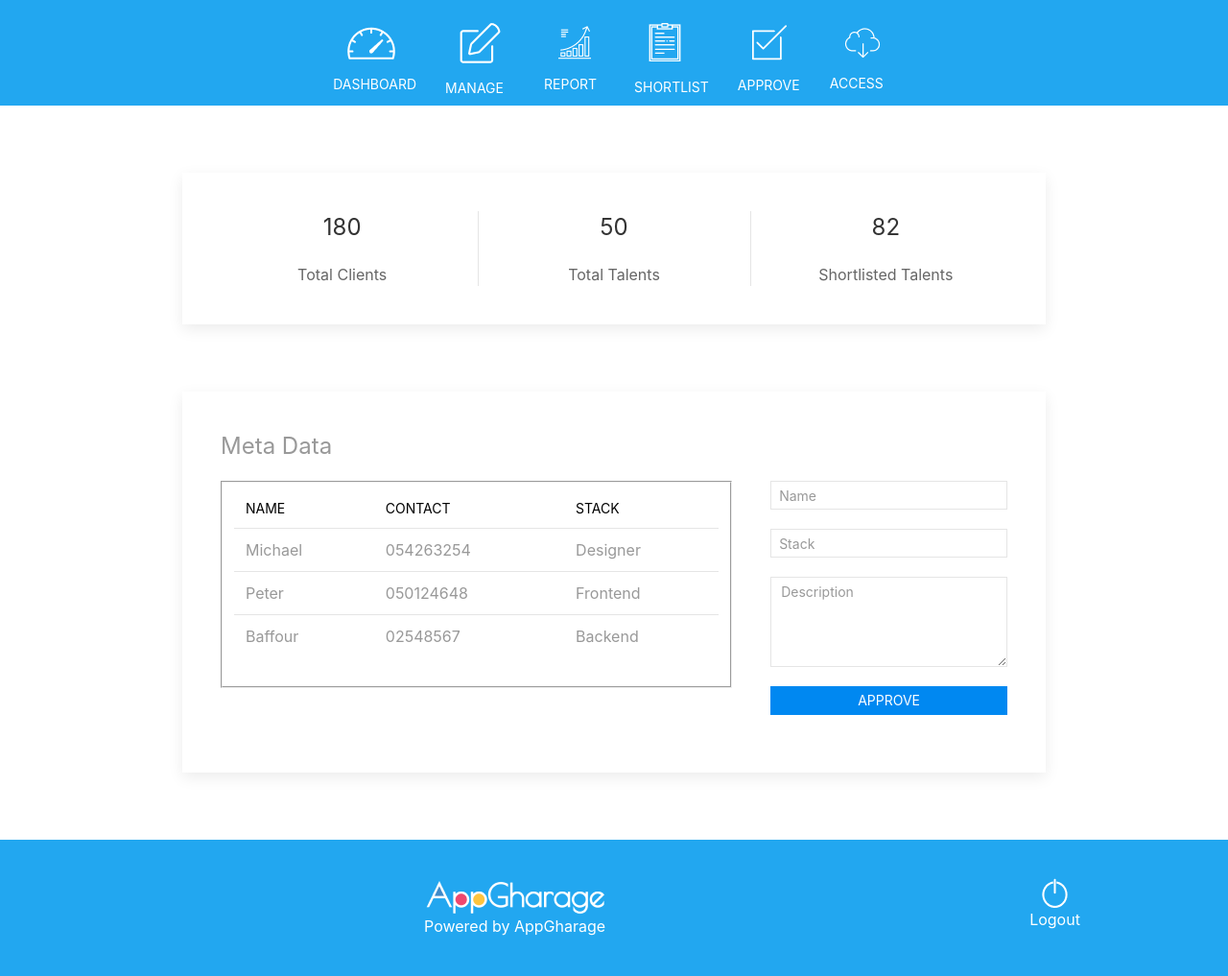
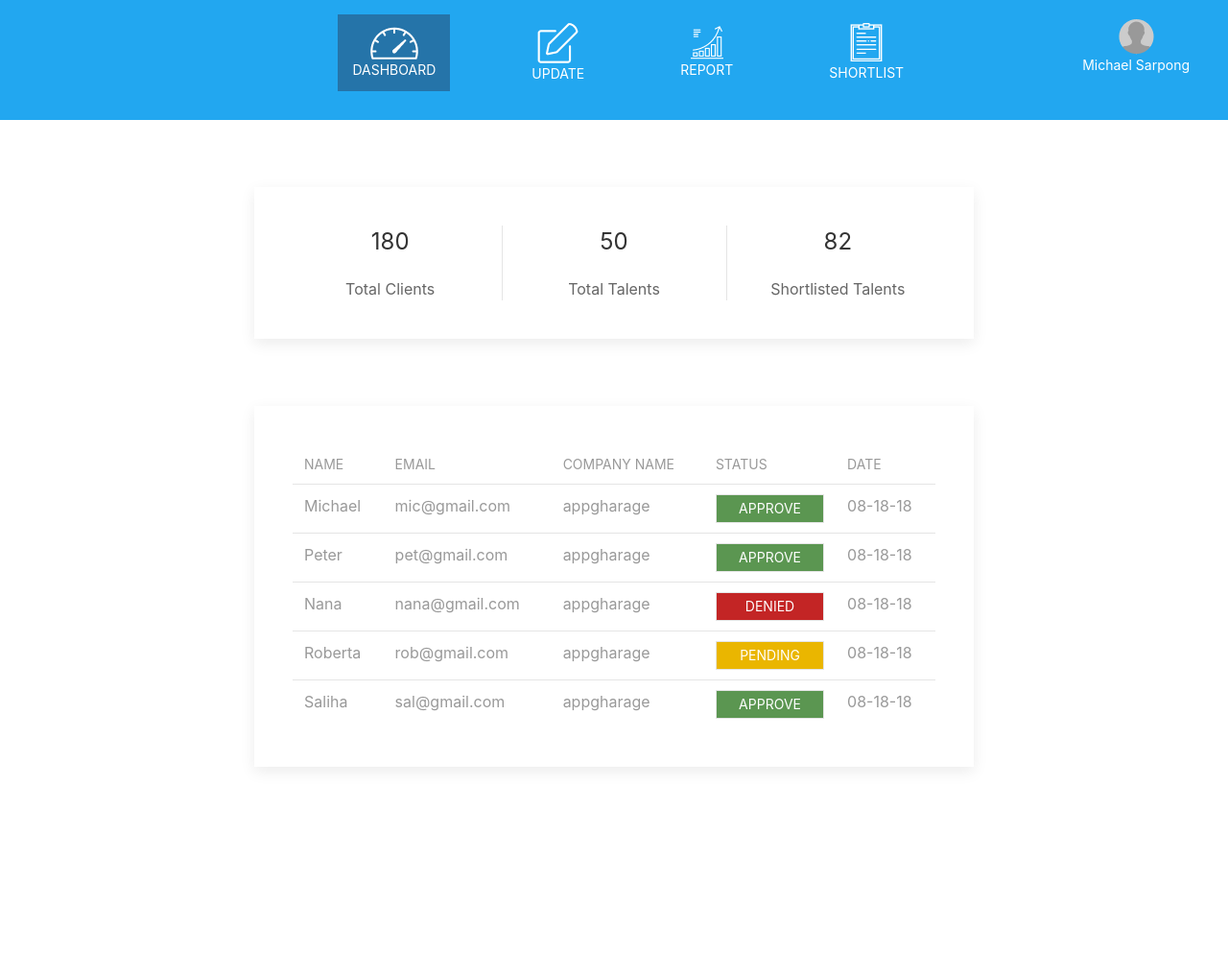
Before and after one commit to AppGharage/admin-dashboard, a plain HTML site: page index.html in a window 1280 px wide. Shown: the whole page at 96% size. After the commit the page ends 869 px from the top, so only its background shows below. Drawn offline with Linux system fonts and the light colour scheme.

Commit message:
change on dashboard

```diff
--- a/index.html
+++ b/index.html
@@ -8,33 +8,39 @@
     <meta name="viewport" content="width=device-width, initial-scale=1">
     <link rel="stylesheet" href="asset/css/uikit.min.css" />
 
+    <style>
+        .uk-active {
+            background: #2574A9;
+        }
+    </style>
 </head>
 
 <body>
     <div class="section-header">
         <nav class="uk-navbar-container" uk-navbar style="background:#22A7F0;">
-            <div class="uk-navbar-center">
-                <ul class="uk-navbar-nav uk-padding-small">
-                    <li class="uk-active">
-                        <a href="#">
+            <div class="uk-container-xsmall uk-text-center uk-align-center">
+                <div class="uk-navbar-center" style="padding-top:15px; left: 15%; position: relative;">
+                    <ul class="uk-navbar-nav">
+                        <li class="uk-margin-large-right uk-active">
+                            <a href="index.html">
                                 <div>
-                                <img class="uk-padding-small" src="/asset/images/dashboard.png" alt="dashboard">
+                                    <img src="/asset/images/dashboard.png" alt="dashboard">
                                     <div class="uk-navbar-subtitle" style="color:#fff">Dashboard</div>
                                 </div>
                             </a>
                         </li>
-                    <li class="">
+                        <li class="uk-margin-large-right">
                             <a href="">
                                 <div>
-                                <img class="uk-padding-small" src="/asset/images/manage.png" alt="manage">
-                                <div class="uk-navbar-subtitle" style="color:#fff">Manage</div>
+                                    <img src="/asset/images/manage.png" alt="update">
+                                    <div class="uk-navbar-subtitle" style="color:#fff">Update</div>
                                 </div>
                             </a>
                         </li>
-                    <li class="">
+                        <li class="uk-margin-large-right">
                             <a href="">
                                 <div>
-                                <img class="uk-padding-small" src="/asset/images/report.png" alt="report">
+                                    <img src="/asset/images/report.png" alt="report">
                                     <div class="uk-navbar-subtitle" style="color:#fff"> Report</div>
                                 </div>
                             </a>
@@ -42,33 +48,26 @@
                         <li class="">
                             <a href="">
                                 <div>
-                                <img class="uk-padding-small" src="/asset/images/shortlist.png" alt="shortlist">
+                                    <img src="/asset/images/shortlist.png" alt="shortlist">
                                     <div class="uk-navbar-subtitle" style="color:#fff">Shortlist</div>
-                            </div>
-                        </a>
-                    </li>
-                    <li class="">
-                        <a href="">
-                            <div>
-                                <img class="uk-padding-small" src="/asset/images/approve.png" alt="approve">
-                                <div class="uk-navbar-subtitle" style="color:#fff">Approve</div>
-                            </div>
-                        </a>
-                    </li>
-                    <li class="">
-                        <a href="">
-                            <div>
-                                <img class="uk-padding-small" src="/asset/images/access.png" alt="access">
-                                <div class="uk-navbar-subtitle" style="color:#fff">Access</div>
                                 </div>
                             </a>
                         </li>
                     </ul>
                 </div>
+            </div>
+            <div>
+
+                <div class="uk-text-center uk-margin-medium-right" style="padding-top:20px">
+                    <img src="/asset/images/no-image.png" alt="no-image">
+                    <div class="uk-navbar-subtitle" style="color:#fff">Michael Sarpong</div>
+                </div>
+
+            </div>
         </nav>
     </div>
     <div class="section-card-total uk-margin-large-top">
-        <div class="uk-container uk-container-small">
+        <div class="uk-container uk-container-xsmall">
             <div class="uk-card uk-card-default uk-card-body">
                 <div class="uk-grid-divider uk-grid-small uk-child-width-expand@s" uk-grid>
                     <div class="uk-text-center">
@@ -88,81 +87,63 @@
         </div>
     </div>
 
-    <div class="section-data uk-margin-large-top">
-        <div class="uk-container uk-container-small">
+    <div class="section-data uk-margin-large-top uk-margin-large-bottom">
+        <div class="uk-container uk-container-xsmall">
             <div class="uk-card uk-card-default uk-card-body">
-                <div>
-                    <h3 class="uk-text-muted">Meta Data</h3>
-                </div>
                 <div class="uk-child-width-expand" uk-grid>
-                    <div class="uk-width-2-3">
-                        <fieldset>
+                    <div class="uk-width-1-1">
                         <table class="uk-table uk-table-small uk-table-divider">
                             <thead>
                                 <tr>
-                                        <th style="color:#000">Name</th>
-                                        <th style="color:#000">Contact</th>
-                                        <th style="color:#000">Stack</th>
+                                    <th>Name</th>
+                                    <th>Email</th>
+                                    <th>Company Name</th>
+                                    <th>Status</th>
+                                    <th>Date</th>
                                 </tr>
                             </thead>
                             <tbody class="uk-text-muted">
                                 <tr>
                                     <td>Michael</td>
-                                        <td>054263254</td>
-                                        <td>Designer</td>
+                                    <td>mic@gmail.com</td>
+                                    <td>appgharage</td>
+                                    <td><button class="uk-button uk-button-default uk-button-small uk-width-1-1" style="background:#5B9651; color: white">Approve</button></td>
+                                    <td>08-18-18</td>
                                 </tr>
                                 <tr>
                                     <td>Peter</td>
-                                        <td>050124648</td>
-                                        <td>Frontend</td>
+                                    <td>pet@gmail.com</td>
+                                    <td>appgharage</td>
+                                    <td><button class="uk-button uk-button-default uk-button-small uk-width-1-1" style="background:#5B9651; color: white">Approve</button></td>
+                                    <td>08-18-18</td>
                                 </tr>
                                 <tr>
-                                        <td>Baffour</td>
-                                        <td>02548567</td>
-                                        <td>Backend</td>
+                                    <td>Nana</td>
+                                    <td>nana@gmail.com</td>
+                                    <td>appgharage</td>
+                                    <td><button class="uk-button uk-button-default uk-button-small uk-width-1-1" style="background:#C32525; color: white">denied</button></td>
+                                    <td>08-18-18</td>
+                                </tr>
+                                <tr>
+                                    <td>Roberta</td>
+                                    <td>rob@gmail.com</td>
+                                    <td>appgharage</td>
+                                    <td><button class="uk-button uk-button-default uk-button-small uk-width-1-1" style="background:#EAB600; color: white">pending</button></td>
+                                    <td>08-18-18</td>
+                                </tr>
+                                <tr>
+                                    <td>Saliha</td>
+                                    <td>sal@gmail.com</td>
+                                    <td>appgharage</td>
+                                    <td><button class="uk-button uk-button-default uk-button-small uk-width-1-1" style="background:#5B9651; color: white">Approve</button></td>
+                                    <td>08-18-18</td>
                                 </tr>
                             </tbody>
-
                         </table>
-                        </fieldset>
-                    </div>
-                    <div>
-                        <form>
-                            <div class="uk-margin">
-                                <input class="uk-input uk-form-small" type="text" placeholder="Name">
-                            </div>
-                            <div class="uk-margin">
-                                <input class="uk-input uk-form-small" type="text" placeholder="Stack">
-                            </div>
-                            <div class="uk-margin">
-                                <textarea class="uk-textarea uk-form-small" rows="4" placeholder="Description"></textarea>
-                            </div>
-                            <div class="uk-margin">
-                                <button class="uk-button uk-width-1-1 uk-form-small" style="background-color:#0088F1; color:#fff">Approve</button>
-                            </div>
-                        </form>
                     </div>
                 </div>
             </div>
         </div>
-    </div>
-    <div class="section-footer uk-margin-large-top" style="background:#22A7F0">
-        <div class="uk-container">
-            <div class="uk-text-center" uk-grid>
-                <div class="uk-width-5-6">
-                    <div class="uk-padding">
-                        <img src="asset/images/logo-white.png" alt="logo-appgharage">
-                        <div class="uk-subtitle" style="color:#fff;">Powered by AppGharage</div>
-                    </div>
-                </div>
-                <div class="uk-padding">
-                    <a href="#">
-                        <img src="/asset/images/logout.png" alt="logout">
-                        <div class="uk-subtitle" style="color:#fff">Logout</div>
-                    </a>
-                </div>
-            </div>
-
     </div>
     </div>
     <script src="/asset/js/uikit.min.js"></script>
```
Also changed, not shown: asset/images/no-image.png (added). Lines whose indentation alone changed are shown as unchanged.
